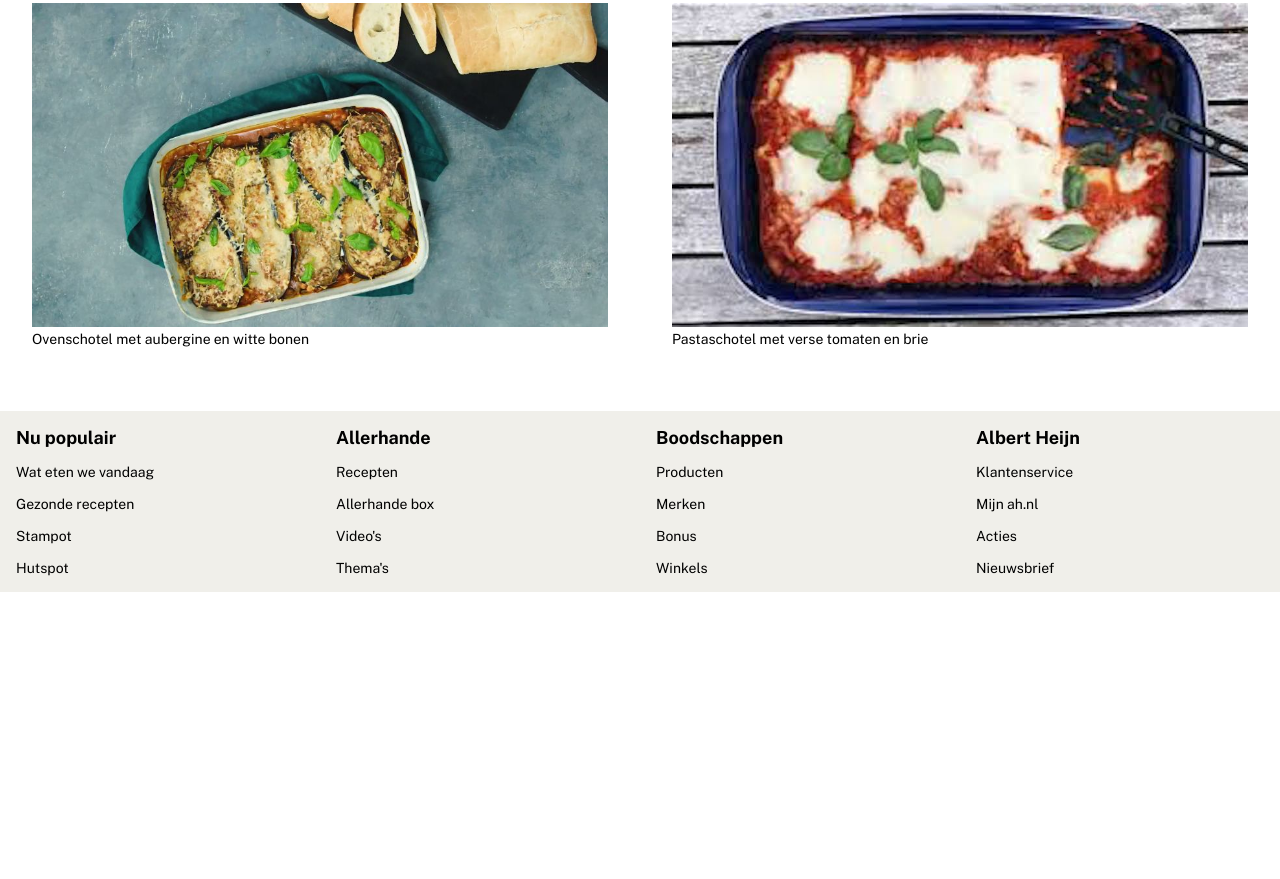
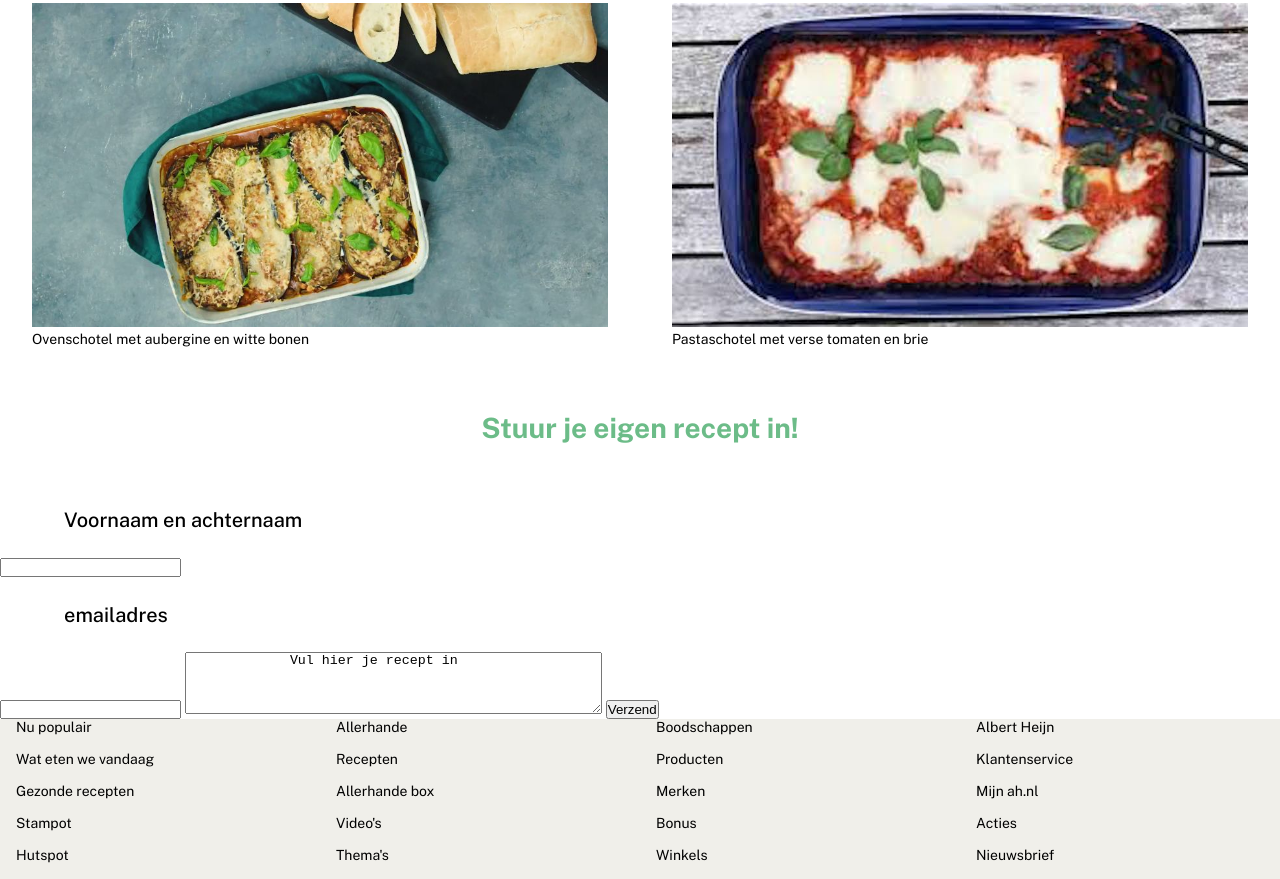
Before and after one commit to KatharinavEck/allerhande-responsive-website, a plain HTML site: page index.html in a window 1280 px wide. Shown: the part 1920-2799 px from the top of the page. Before the commit the page ends 2512 px from the top, so only its background shows below. Drawn offline with nearby package versions, Linux system fonts and the light colour scheme.

Commit message:
Update index.html

```diff
--- a/index.html
+++ b/index.html
@@ -1,11 +1,14 @@
 <!DOCTYPE html>
 <html lang="en">
+
 <html>
+
 <head>
   <link href="style.css" rel="stylesheet">
   <link href="https://fonts.googleapis.com/css?family=Public+Sans:400,500,700&display=swap" rel="stylesheet">
   <meta name="viewport" content="width=device-width, initial-scale=1">
 </head>
+
 <body>
   <header>
     <nav class="navbar">
@@ -17,19 +20,19 @@
 
       <ul class="main-nav" id="js-menu">
 
-              <li class="nav-links" href="#">
+        <li href="#">
           Producten
         </li>
-              <li class="nav-links" href="#">
+        <li href="#">
           Bonus
         </li>
-              <li class="nav-links" href="#">
+        <li  href="#">
           Allerhande Box
         </li>
-              <li class="nav-links" href="#">
+        <li  href="#">
           Recepten
         </li>
-              <li class="nav-links" href="#">
+        <li  href="#">
           Winkels
         </li>
       </ul>
@@ -40,7 +43,8 @@
       <div class="dropdown">
         <img id="allerhandelogoklein" src="allerhande-logo-zwart.svg" alt="allerhande logo">
 
-            <button class="dropbtn"> <p>overzicht</p>
+        <button class="dropbtn">
+          <p>overzicht</p>
           <i class="fa fa-caret-down"></i>
         </button>
         <ul class="dropdown-content" id="overzicht-nav">
@@ -87,6 +91,7 @@
     <h2>De populairste gerechten voor Kerst</h2>
 
     <div class="article-responsive">
+
       <a href="page.html">
         <article>
           <img src="ovenfrittata.jpg" alt="Ovenfrittat met wintergroente">
@@ -123,12 +128,28 @@
       </article>
     </div>
   </main>
+
   <script src="script.js"></script>
 
+
+
+
+      <form>
+          <h1>Stuur je eigen recept in!</h1>
+          <h2>Voornaam en achternaam</h2>
+          <input type="text" name="firstname">
+          <h2>emailadres</h2>
+          <input type="text" name="lastname">
+          <textarea rows="4" cols="50" name="comment" form="usrform">
+             Vul hier je recept in</textarea>
+              <button>Verzend</button>
+        </form>
+
   <footer>
+
     <ul>
 
-      <li class ="titel"href="#">
+      <li href="#">
         Nu populair
       </li>
       <li href="#">
@@ -147,7 +168,7 @@
 
     <ul>
 
-      <li class ="titel" href="#">
+      <li href="#">
         Allerhande
       </li>
       <li href="#">
@@ -165,7 +186,7 @@
     </ul>
 
     <ul>
-      <li class ="titel" href="#">
+      <li href="#">
         Boodschappen
       </li>
       <li href="#">
@@ -183,7 +204,7 @@
     </ul>
 
     <ul>
-      <li class ="titel" href="#">
+      <li href="#">
         Albert Heijn
       </li>
       <li href="#">
@@ -202,4 +223,5 @@
 
   </footer>
 </body>
+
 </html>
```
Lines whose indentation alone changed are shown as unchanged.
